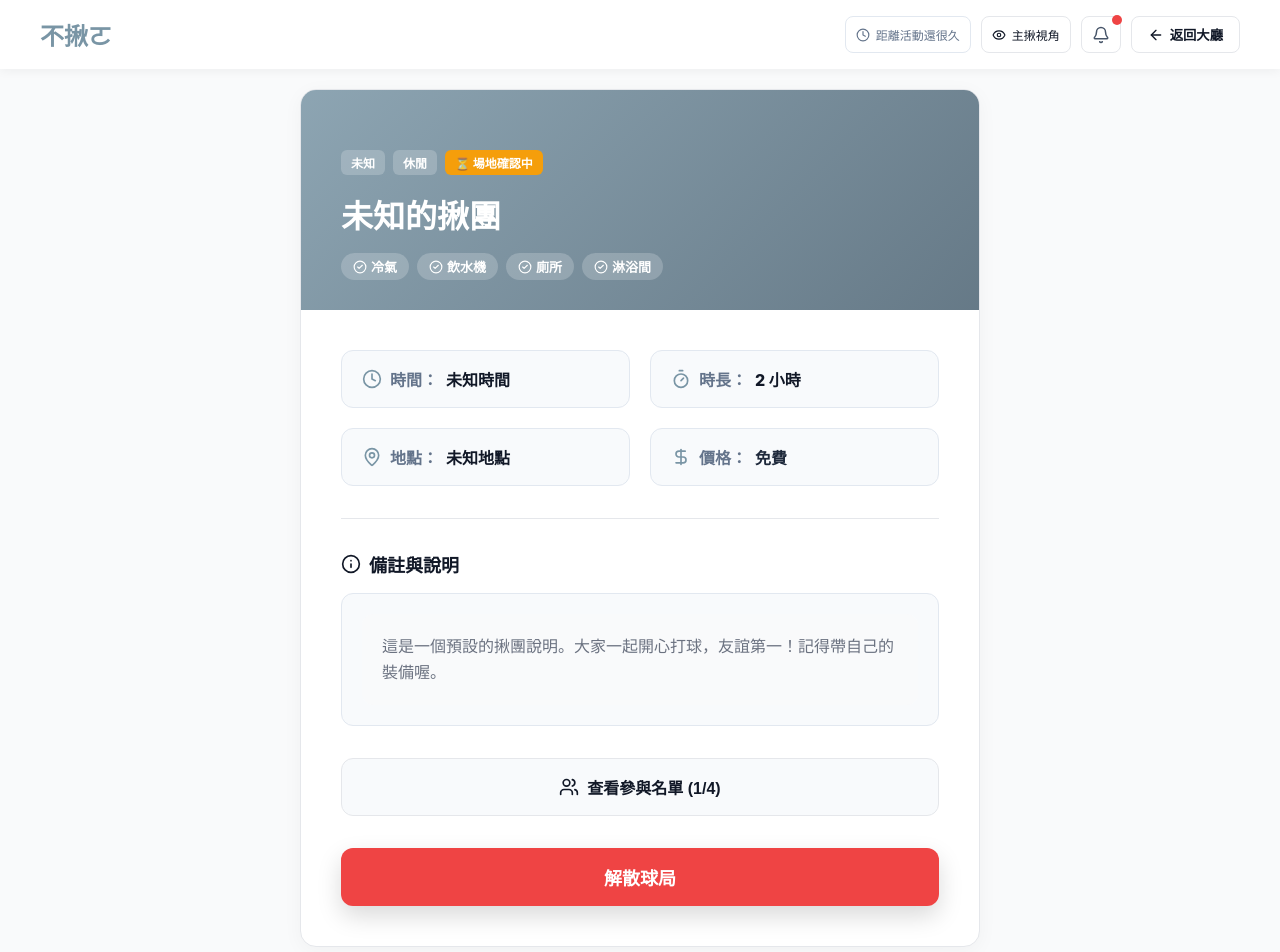
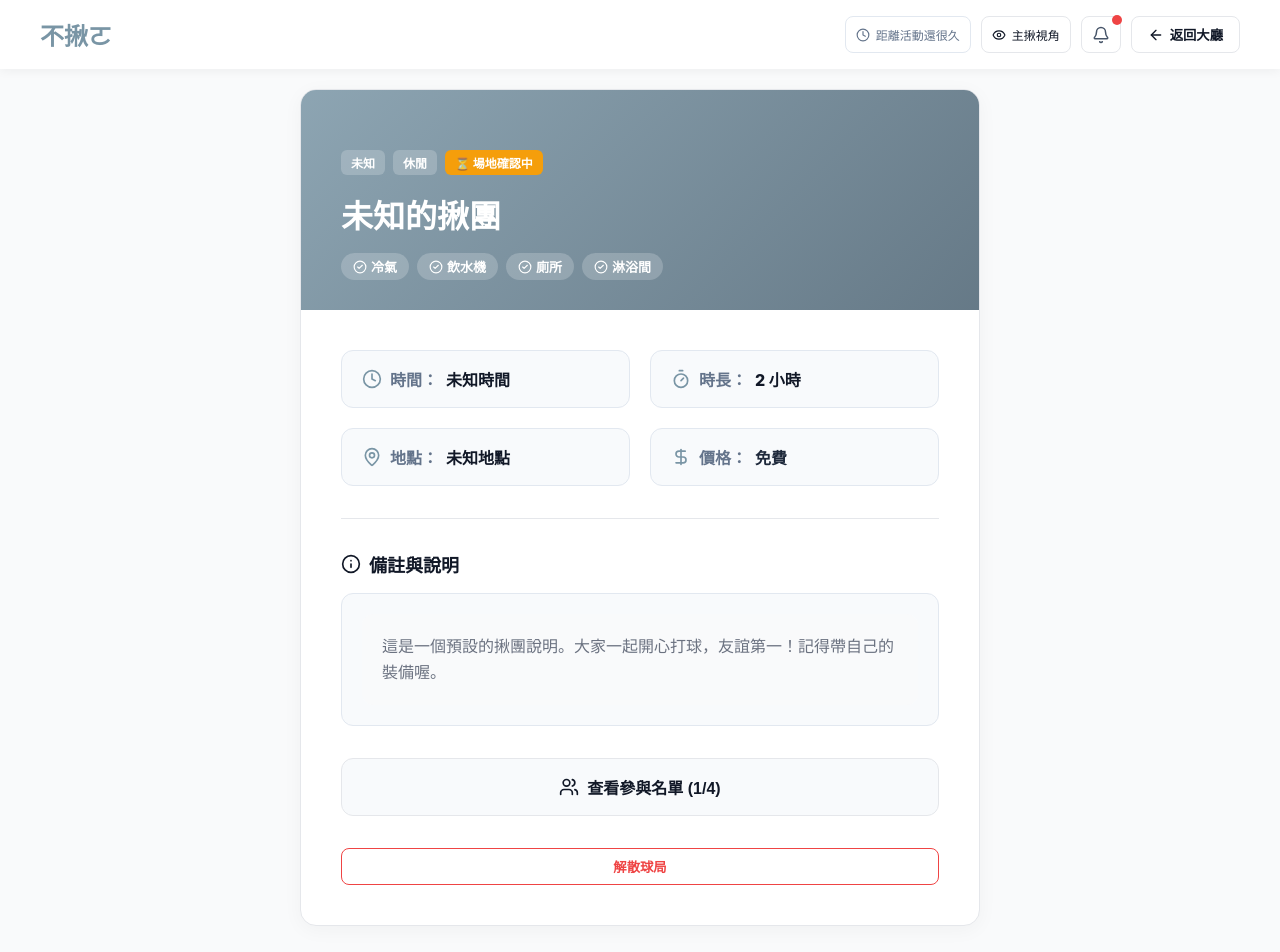
Before and after one commit to B1329041/database_web, a React (Vite) app: page /nojo/party/1 in a window 1280 px wide. Shown: the top 952 px of the page. Built offline with nearby package versions, Linux system fonts and the light colour scheme.

Commit message:
Change disband button style to red outline with white background

```diff
--- a/src/pages/PartyDetail.jsx
+++ b/src/pages/PartyDetail.jsx
@@ -340,7 +340,7 @@ function PartyDetail() {
             )}
             <div style={{ display: 'flex', justifyContent: 'center' }}>
               {isHostView ? (
-                <button className="btn-action cancel" style={{ width: '100%' }} onClick={() => { alert('球局已解散！'); navigate('/'); }}>
+                <button className="btn-outline" style={{ width: '100%', borderColor: '#ef4444', color: '#ef4444', backgroundColor: 'white', fontWeight: 'bold' }} onClick={() => { alert('球局已解散！'); navigate('/'); }}>
                   解散球局
                 </button>
               ) : hasJoined ? (
```
